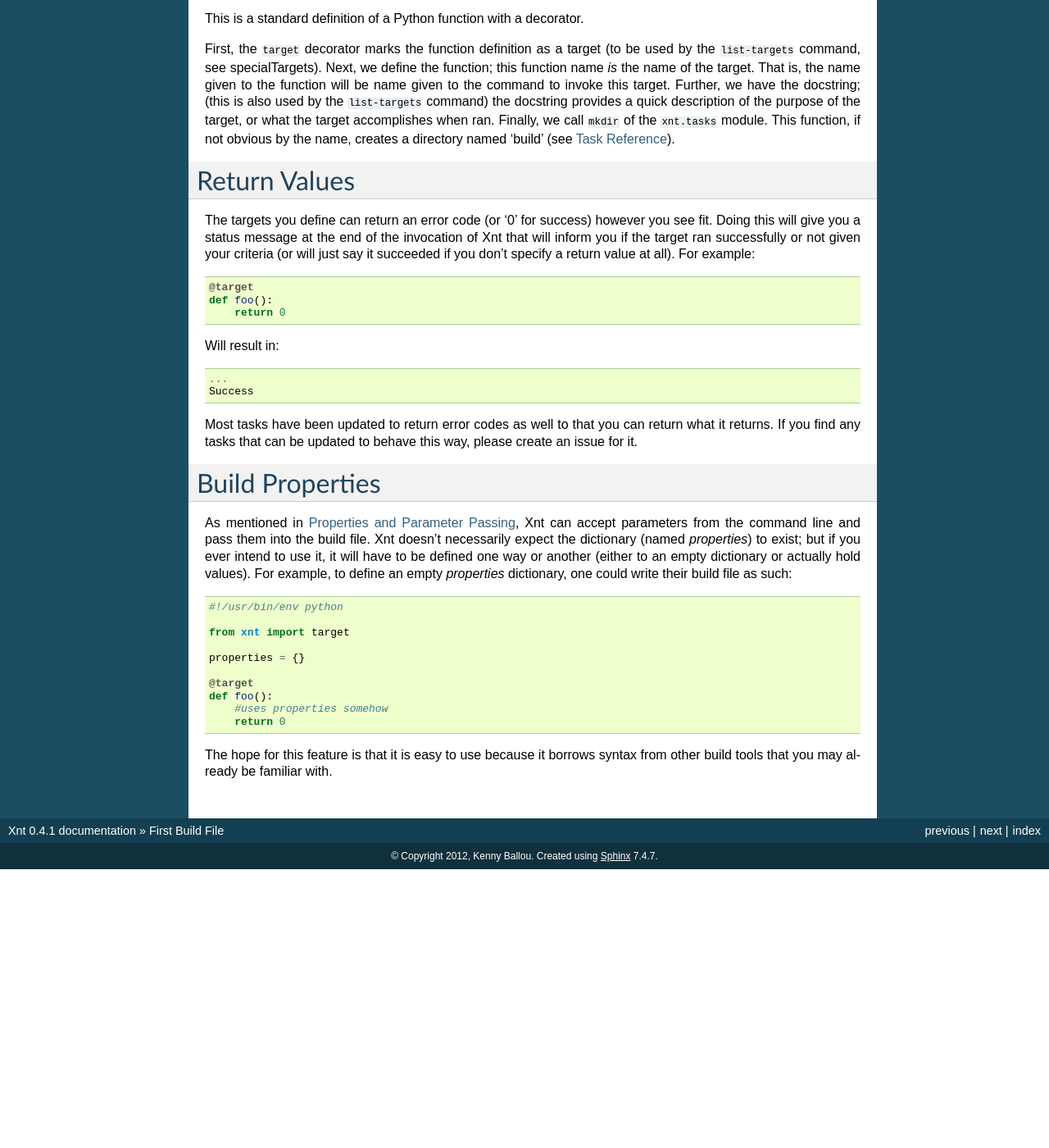
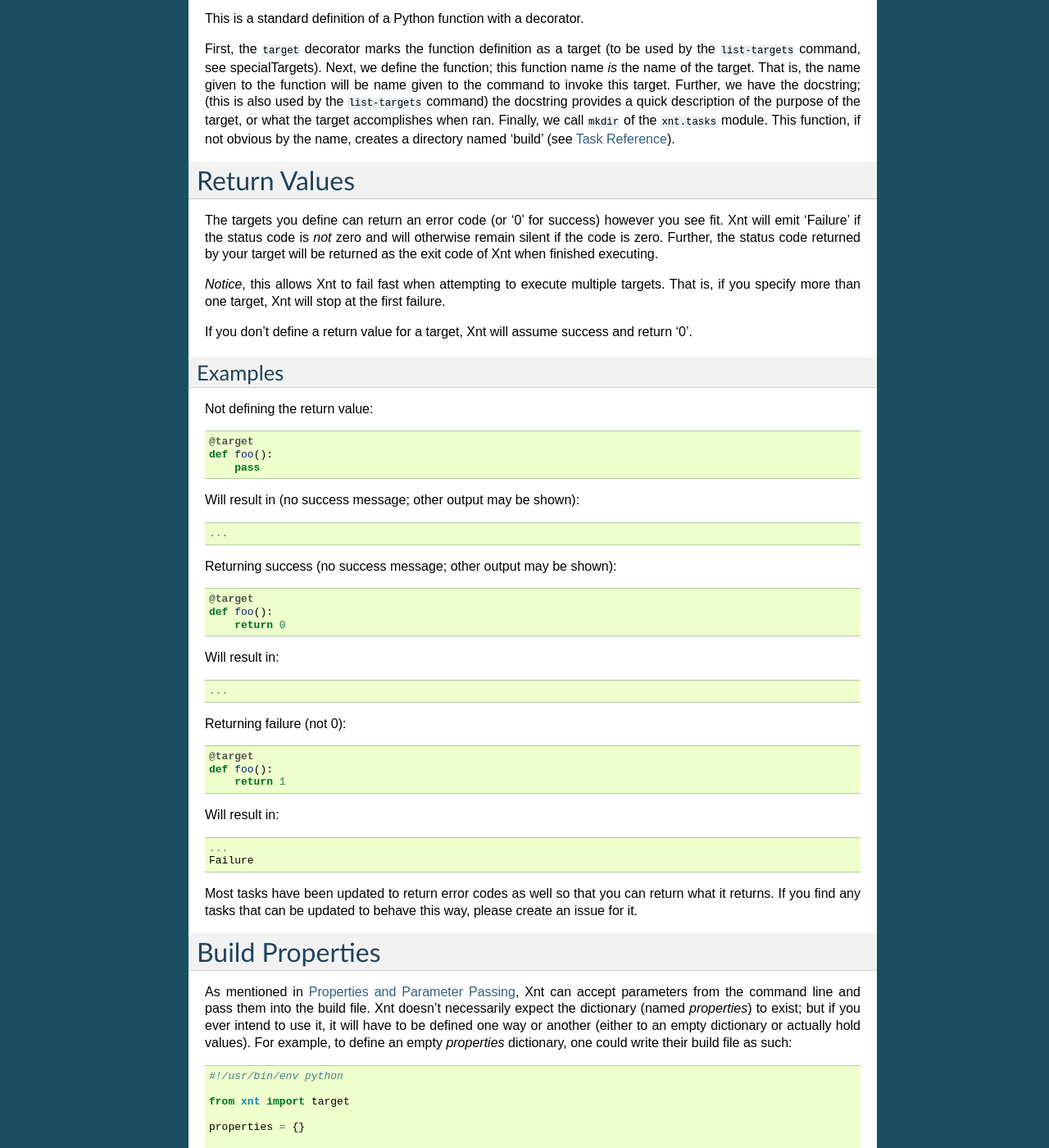
Before and after one commit to kennyballou/Xnt, a Sphinx documentation site: the page built from docs/source/buildfile.rst, in a window 1280 px wide and 1400 px high, scrolled down 1057 px. Shown: the whole window at 82% size. Built offline with Sphinx 7.4.7, drawn with Linux system fonts in a browser that asks for light colours; before the commit the page ends 2117 px from its top, so only the background shows below that.

Commit message:
Update return values section

```diff
--- a/docs/source/buildfile.rst
+++ b/docs/source/buildfile.rst
@@ -73,10 +73,32 @@ Return Values
 =============
 
 The targets you define can return an error code (or '0' for success) however
-you see fit. Doing this will give you a status message at the end of the
-invocation of Xnt that will inform you if the target ran successfully or not
-given your criteria (or will just say it succeeded if you don't specify a
-return value at all). For example::
+you see fit. Xnt will emit 'Failure' if the status code is *not* zero and will
+otherwise remain silent if the code is zero. Further, the status code returned
+by your target will be returned as the exit code of Xnt when finished
+executing.
+
+*Notice*, this allows Xnt to fail fast when attempting to execute multiple
+targets. That is, if you specify more than one target, Xnt will stop at the
+first failure.
+
+If you don't define a return value for a target, Xnt will assume success and
+return '0'.
+
+Examples
+--------
+
+Not defining the return value::
+
+    @target
+    def foo():
+        pass
+
+Will result in (no success message; other output may be shown)::
+
+    ...
+
+Returning success (no success message; other output may be shown)::
 
     @target
     def foo():
@@ -85,9 +107,19 @@ return value at all). For example::
 Will result in::
 
     ...
-    Success
 
-Most tasks have been updated to return error codes as well to that you can
+Returning failure (not 0)::
+
+    @target
+    def foo():
+        return 1
+
+Will result in::
+
+    ...
+    Failure
+
+Most tasks have been updated to return error codes as well so that you can
 return what it returns. If you find any tasks that can be updated to behave
 this way, please create an issue for it.
 
```
